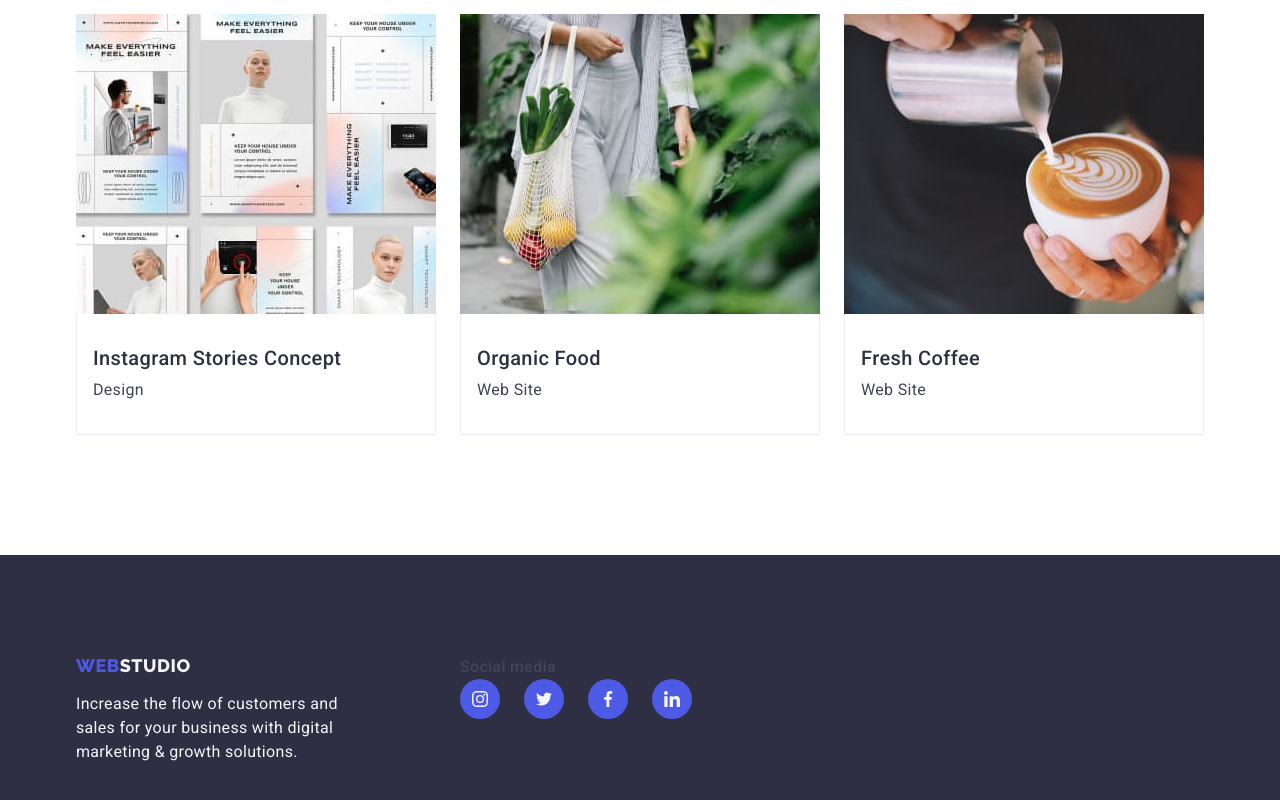
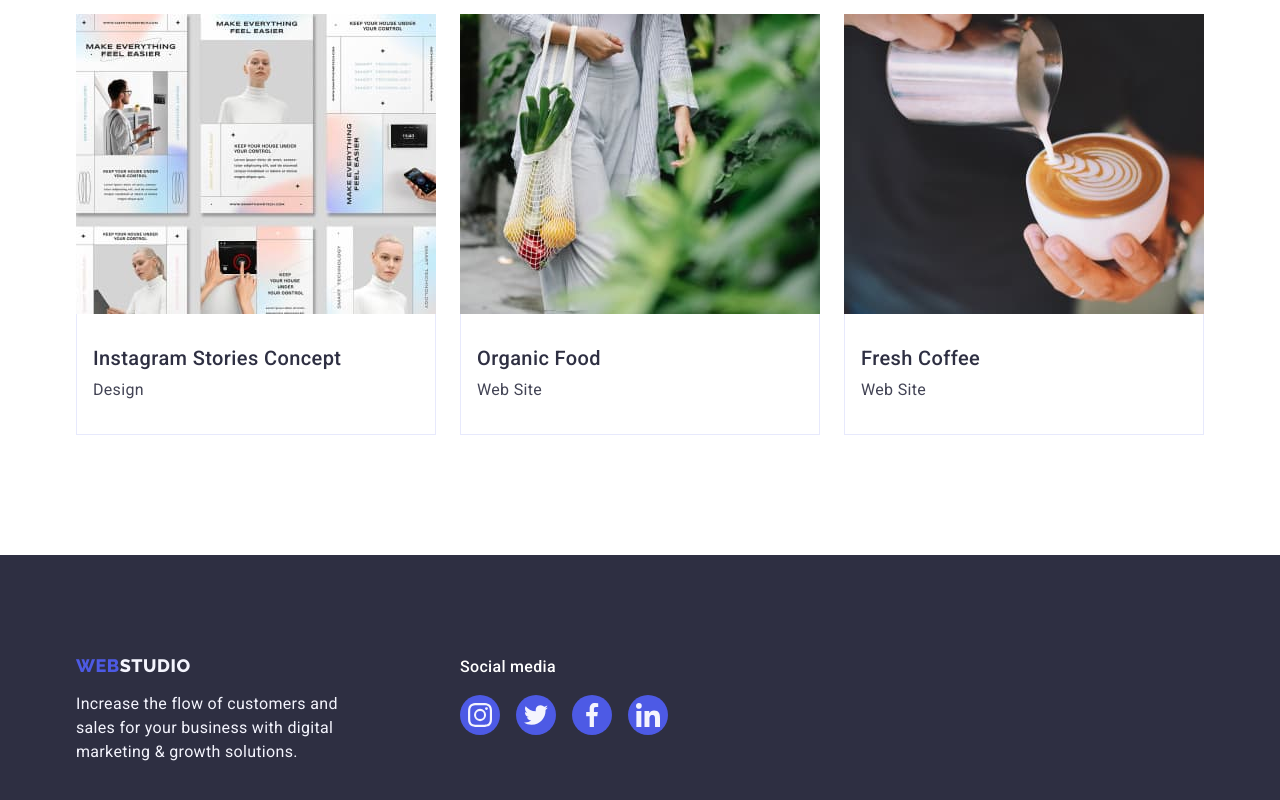
Before and after one commit to oksySoin/goit-markup-hw-04, a plain HTML site: page portfolio.html in a window 1280 px wide. Shown: the part 1212-2012 px from the top of the page. Drawn offline with nearby package versions, Linux system fonts and the light colour scheme.

Commit message:
Update portfolio.html

```diff
--- a/portfolio.html
+++ b/portfolio.html
@@ -140,9 +140,9 @@
         </p>
       </div>
       <div class="social-media">
-        <p class="footer-socials">Social media</p>
-        <ul class="list socials">
-          <li>
+        <p class="title-socials-footer">Social media</p>
+        <ul class="list socials socials-footer">
+          <li class="socials-item">
             <a
               class="link social-link soc-link-footer"
               href="https://www.instagram.com/"
@@ -150,12 +150,12 @@
               rel="noopener nofollow noreferrer"
               aria-label="instagram-icon"
             >
-              <svg width="16" height="16">
+              <svg class="social-svg" width="24" height="24">
                 <use href="./images/icons.svg#icon-instagram"></use>
               </svg>
             </a>
           </li>
-          <li>
+          <li class="socials-item">
             <a
               class="link social-link soc-link-footer"
               href="https://twitter.com/"
@@ -163,12 +163,12 @@
               rel="noopener nofollow noreferrer"
               aria-label="twitter-icon"
             >
-              <svg width="16" height="16">
+              <svg class="social-svg" width="24" height="24">
                 <use href="./images/icons.svg#icon-twitter"></use>
               </svg>
             </a>
           </li>
-          <li>
+          <li class="socials-item">
             <a
               class="link social-link soc-link-footer"
               href="https://www.facebook.com/"
@@ -176,12 +176,12 @@
               rel="noopener nofollow noreferrer"
               aria-label="facebook-icon"
             >
-              <svg width="16" height="16">
+              <svg class="social-svg" width="24" height="24">
                 <use href="./images/icons.svg#icon-facebook"></use>
               </svg>
             </a>
           </li>
-          <li>
+          <li class="socials-item">
             <a
               class="link social-link soc-link-footer"
               href="https://www.linkedin.com/"
@@ -189,7 +189,7 @@
               rel="noopener nofollow noreferrer"
               aria-label="linkedin-icon"
             >
-              <svg width="16" height="16">
+              <svg class="social-svg" width="24" height="24">
                 <use href="./images/icons.svg#icon-linkedin"></use>
               </svg>
             </a>
```
